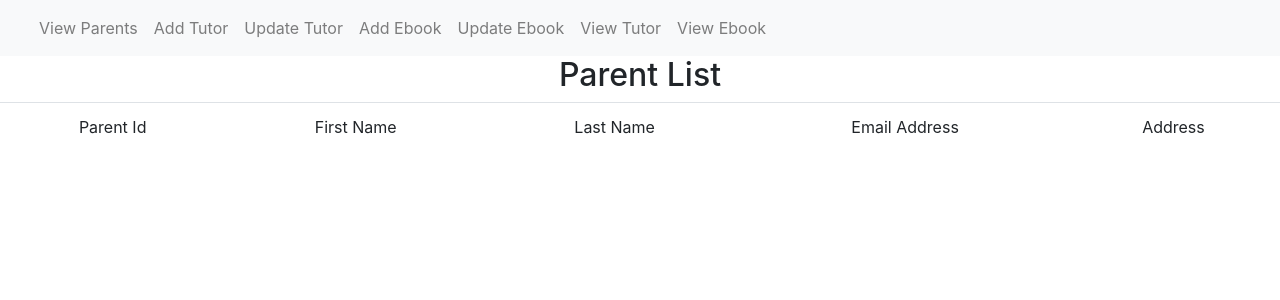
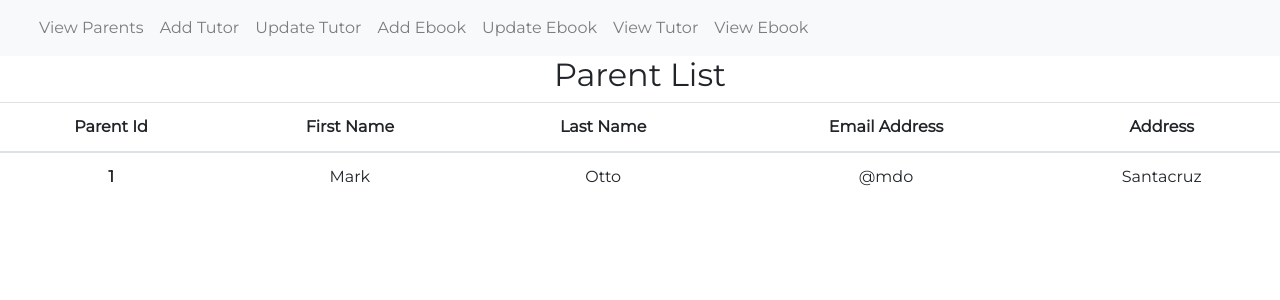
Before and after one commit to cgsprint/online_private_tutor_finding_system, a React (Create React App) app in the folder online-private-tutor-finding-react-ui-app/: page /viewparents in a window 1280 px wide. Shown: the top 300 px of the page. Built offline with nearby package versions, Linux system fonts and the light colour scheme.

Commit message:
Renamed file ViewEbook.js to EbookTable.js and added google font

```diff
--- a/online-private-tutor-finding-react-ui-app/src/App.css
+++ b/online-private-tutor-finding-react-ui-app/src/App.css
@@ -1,5 +1,7 @@
+@import url('https://fonts.googleapis.com/css2?family=Montserrat:wght@400&display=swap');
 .App {
   text-align: center;
+  font-family: 'Montserrat', sans-serif;
 }
 
 .App-logo {
--- a/online-private-tutor-finding-react-ui-app/src/components/AddTutor.js
+++ b/online-private-tutor-finding-react-ui-app/src/components/AddTutor.js
@@ -16,12 +16,9 @@ export class AddUpdateTutor extends Component {
   }
 
   addTutor = () =>{
-      alert(this.tutorId.current.value+this.name.current.value+this.username.current.value+this.password.current.value+this.subject.current.value+this.phoneNumber.current.value)
+      alert(this.name.current.value)
   }
 
-  updateTutor = () => {
-        alert(this.tutorId.current.value)
-  }
 
   render() {
     return (
@@ -30,7 +27,7 @@ export class AddUpdateTutor extends Component {
           <div class="col">
             <h2>Add Tutor</h2>
             <br></br>
-            <form method="post">
+            <form>
 
 
               <div class="mb-3 row">
--- a/online-private-tutor-finding-react-ui-app/src/components/AdminRouting.js
+++ b/online-private-tutor-finding-react-ui-app/src/components/AdminRouting.js
@@ -6,7 +6,7 @@ import AddEbook from './AddEbook';
 import UpdateEbook from './UpdateEbook';
 import ParentTable from './ParentTable';
 import TutorTable from './TutorTable';
-import ViewEbook from './ViewEbook';
+import EbookTable from './EbookTable';
 
 function AdminRouting() {
     return (
@@ -81,7 +81,7 @@ function AdminRouting() {
                     </Route>
 
                     <Route path="/viewebooks">
-                        <ViewEbook/>
+                        <EbookTable/>
                     </Route>
                 </Switch>
             </div>
--- a/online-private-tutor-finding-react-ui-app/src/components/ViewEbook.js
+++ b/online-private-tutor-finding-react-ui-app/src/components/EbookTable.js
@@ -6,7 +6,7 @@ class ViewEbook extends Component {
         return (
             <div>
 
-                <h1 className="text-center">EBook List</h1>
+                <h2 className="text-center">Ebook List</h2>
 
                 <table className="table table-stripped">
                     <thead>
--- a/online-private-tutor-finding-react-ui-app/src/components/ParentTable.js
+++ b/online-private-tutor-finding-react-ui-app/src/components/ParentTable.js
@@ -8,15 +8,24 @@ export class ParentTable extends Component {
                 <h2 className="text-center">Parent List</h2>
                 <table className="table table-stripped">
                     <thead>
-                        <tr>
-                            <td>Parent Id</td>
-                            <td>First Name</td>
-                            <td>Last Name</td>
-                            <td>Email Address</td>
-                            <td>Address</td>
+                       <tr>
+                            <th scope="col">Parent Id</th>
+                            <th scope="col">First Name</th>
+                            <th scope="col">Last Name</th>
+                            <th scope="col">Email Address</th>
+                            <th scope="col">Address</th>
                         </tr>
                     </thead>
+                    <tbody>
+                        <tr>
+                            <th scope="row">1</th>
+                            <td>Mark</td>
+                            <td>Otto</td>
+                            <td>@mdo</td>
+                            <td>Santacruz</td>
+                        </tr>
 
+                    </tbody>
 
                 </table>
 
```
Also changed, not shown: 1 other file (tests, documents, lock files or other folders).
